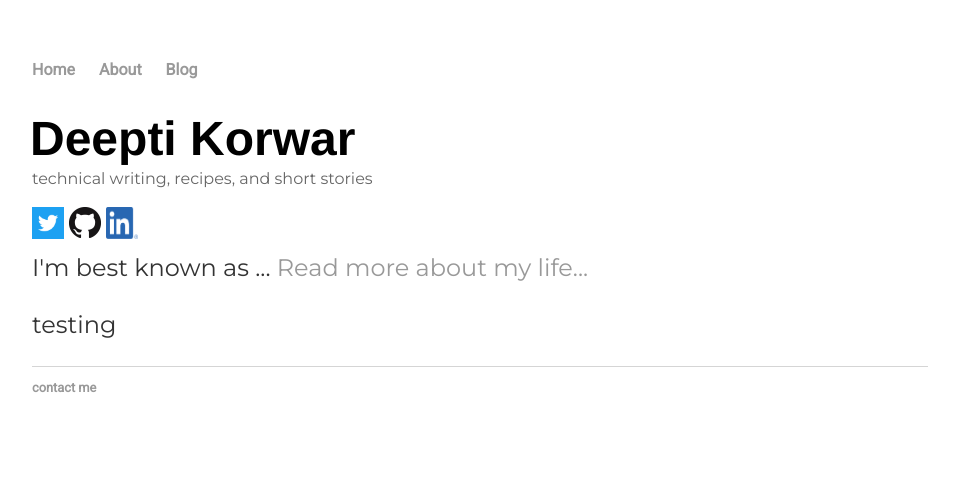
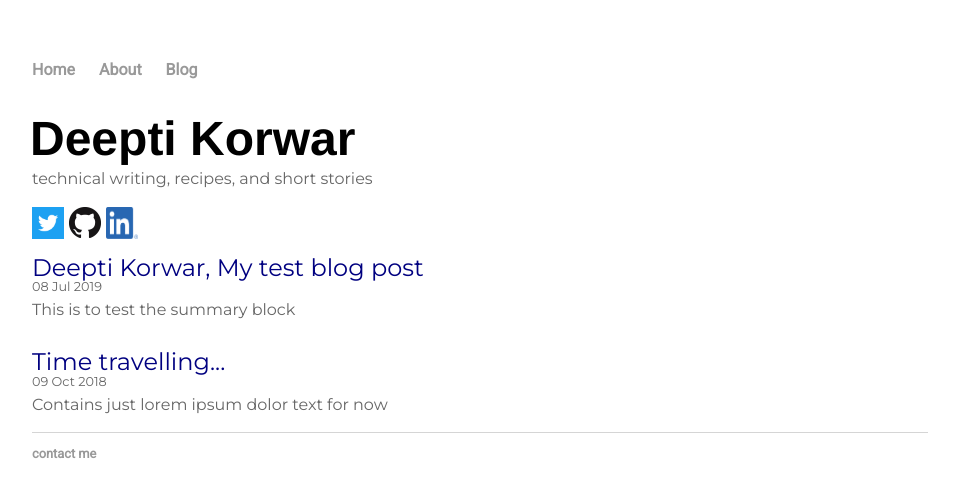
Before and after one commit to deeptikorwar/MyBlog, a Jekyll site: the page built from index.html, in a window 1280 px wide. Shown: the top 497 px of the page, without its empty margins (160-1119 px from the left). Built offline with Jekyll 4.4.1, drawn with Linux system fonts in a browser that asks for light colours.

Commit message:
modified home page to list posts

```diff
--- a/_posts/2018/10/2018-10-09-my-old-test-post.md
+++ b/_posts/2018/10/2018-10-09-my-old-test-post.md
@@ -3,6 +3,7 @@ layout: post
 author: Little Imp
 title: "Time travelling..."
 date: 2018-10-09
+summary: Contains just lorem ipsum dolor text for now
 ---
 **Contents**
 * TOC
--- a/css/main.css
+++ b/css/main.css
@@ -17,6 +17,10 @@ nav ul li, footer ul li {
 a {
     text-decoration: none;
     color: #999;
+}
+
+a.blue {
+    color: #000080;
 }
 a:hover {
     text-decoration: underline;
--- a/index.html
+++ b/index.html
@@ -6,6 +6,10 @@ title: Deepti Korwar, Technical Writer
   <h1>Deepti Korwar</h1>
   <p class="smallgray" style="margin-top:-30px">technical writing, recipes, and short stories</p>
   {% include my_social_media.html %} <!-- To add to all pages, move to default.html -->
-  <p>I'm best known as ... <a href="pages/aboutme">Read more about my life...</a></p>
-  <p>testing</p>
 </div><!-- /.blurb -->
+
+{% for post in site.posts %}
+  <p><a class="blue" href="{{ post.url }}" title="{{ post.title }}">{{ post.title }}</a></p>
+  <p class="verysmallgray" style="margin-top:-30px">{{ post.date | date_to_string }}</p>
+  <p class="smallgray" style="margin-top:-10px">{{ post.summary }}</p>
+{% endfor %}
```
